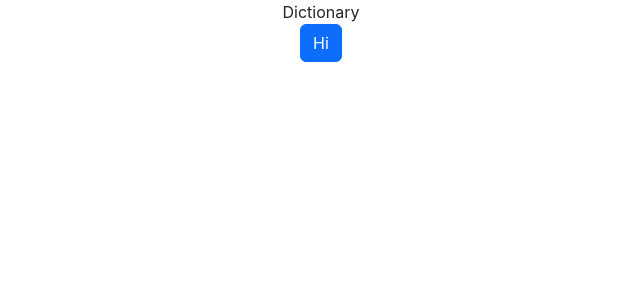
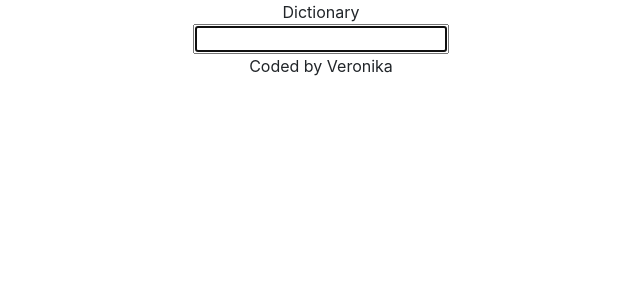
Before and after one commit to Veronika1007/dictionary, a React (Create React App) app: page / in a window 1280 px wide. Shown: the top 300 px of the page, without its empty margins (319-959 px from the left). Built offline with nearby package versions, Linux system fonts and the light colour scheme.

Commit message:
created search function

```diff
--- a/src/App.js
+++ b/src/App.js
@@ -1,10 +1,13 @@
 import "./App.css";
+import React from "react";
+import Dictionary from "./Dictionary";
 
 export default function App() {
   return (
     <div className="App">
       <header>Dictionary</header>
-      <button className="btn btn-primary">Hi</button>
+      <Dictionary />
+      <footer> Coded by Veronika</footer>
     </div>
   );
 }
--- /dev/null
+++ b/src/Dictionary.js
@@ -0,0 +1,23 @@
+import React, { useState } from "react";
+import "./Dictionary";
+
+export default function Dictionary() {
+  let [keyword, setKeyword] = useState("");
+
+  function search(event) {
+    event.preventDefault();
+    alert(`searching for ${keyword} definition`);
+  }
+
+  function handleKeywordChange(event) {
+    setKeyword(event.target.value);
+  }
+
+  return (
+    <div>
+      <form onSubmit={search}>
+        <input type="search" autoFocus={true} onChange={handleKeywordChange} />
+      </form>
+    </div>
+  );
+}
```
Also changed, not shown: src/Dictionary.css (added).
